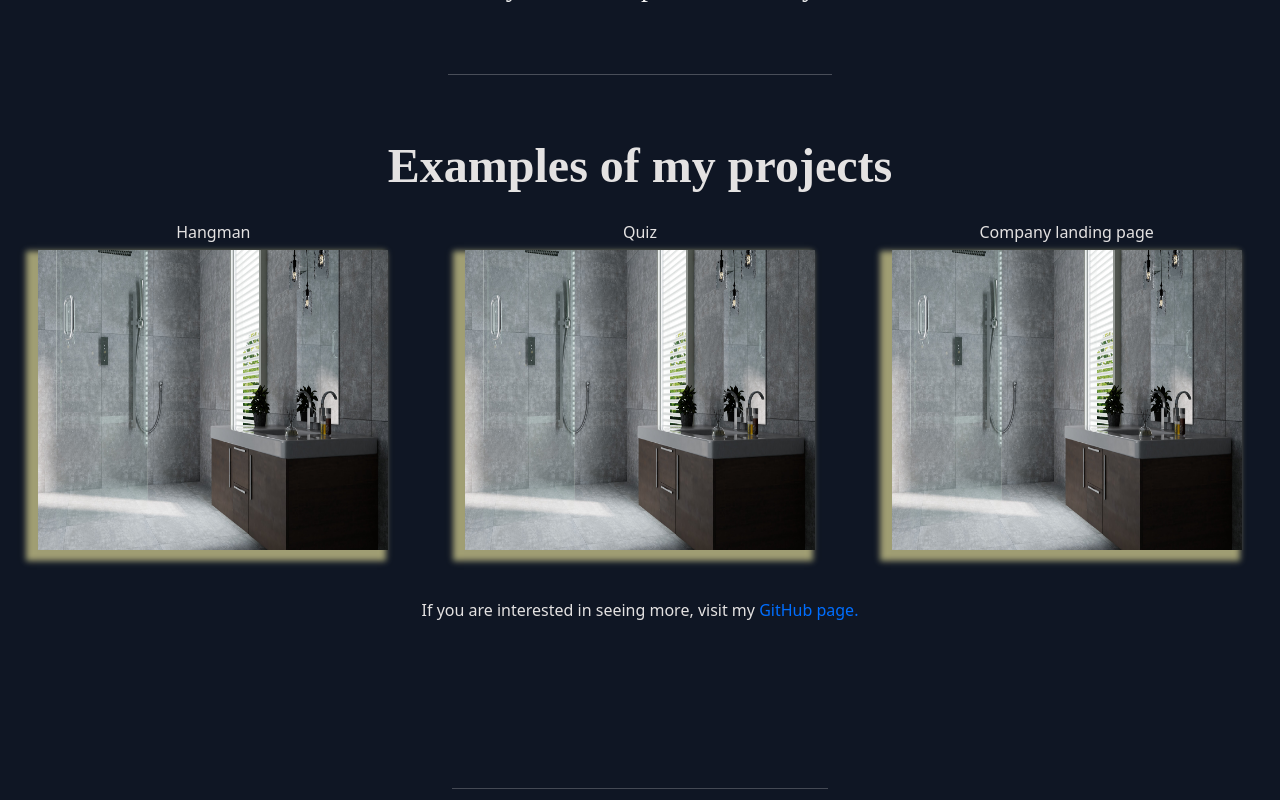
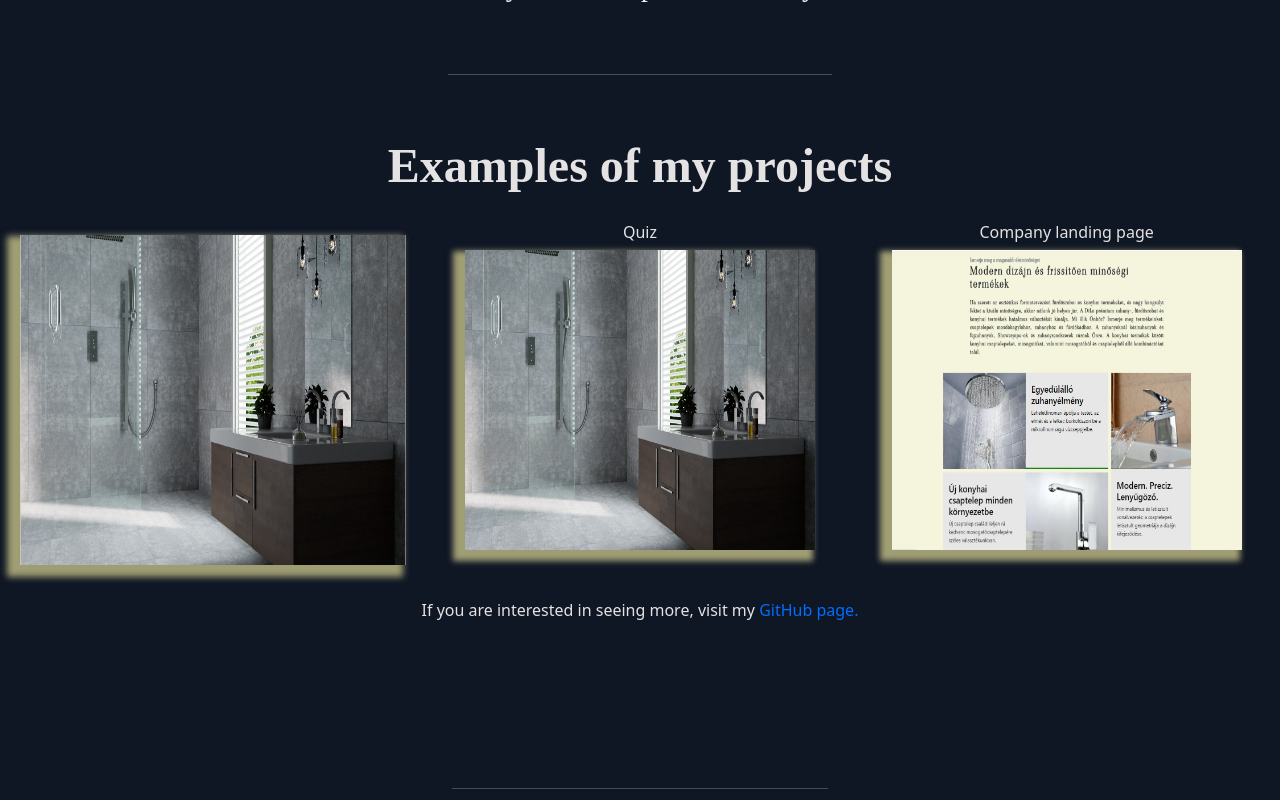
Before and after one commit to vdomi92/portfolio-website, a React (Create React App) app: page / in a window 1280 px wide. In both pictures the pointer is over the element "Hangman". Shown: the part 1350-2150 px from the top of the page. Built offline with nearby package versions, Linux system fonts and the light colour scheme; a web font is replaced by a local one.

Commit message:
css hover animation for project cards and landing page image added

```diff
--- a/src/App.css
+++ b/src/App.css
@@ -197,6 +197,12 @@ body {
   padding: 0;
 }
 
+.projectCard:hover {
+  transform: scale(1.1);
+  transition: transform 0.3s;
+  overflow: hidden;
+}
+
 .projectPreviewImage {
   overflow: hidden;
   width: 100%;
--- a/src/components/Projects.js
+++ b/src/components/Projects.js
@@ -1,5 +1,6 @@
 import React from 'react'
 import testImg from '../images/testimg.jpg'
+import landingPageImg from '../images/landingPageImg2.jpg'
 
 const Projects = () => {
   return (
@@ -45,7 +46,7 @@ const Projects = () => {
             <img
               className='projectPreviewImage'
               alt='preview of project'
-              src={testImg}
+              src={landingPageImg}
             ></img>
           </a>
           <span className='projectLinkSpan'>Company landing page</span>
@@ -54,7 +55,7 @@ const Projects = () => {
       <p className='projectParagraph mt-5'>
         If you are interested in seeing more, visit my
         <a
-          href='https://github.com/vdomi92'
+          href='https://github.com/vdomi92/landing-page'
           target='_blank'
           rel='noreferrer'
           className='projectGitLink'
```
Also changed, not shown: src/images/landingPageImg.jpg (added), src/images/landingPageImg2.jpg (added).
